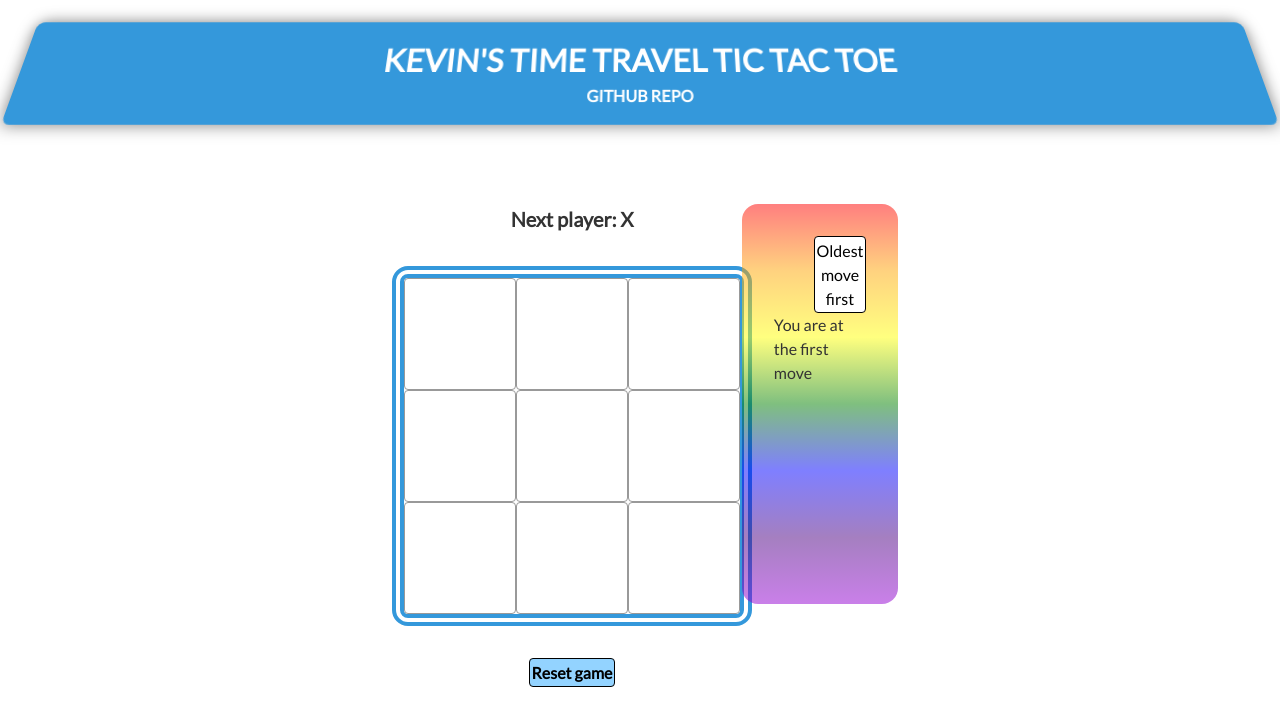
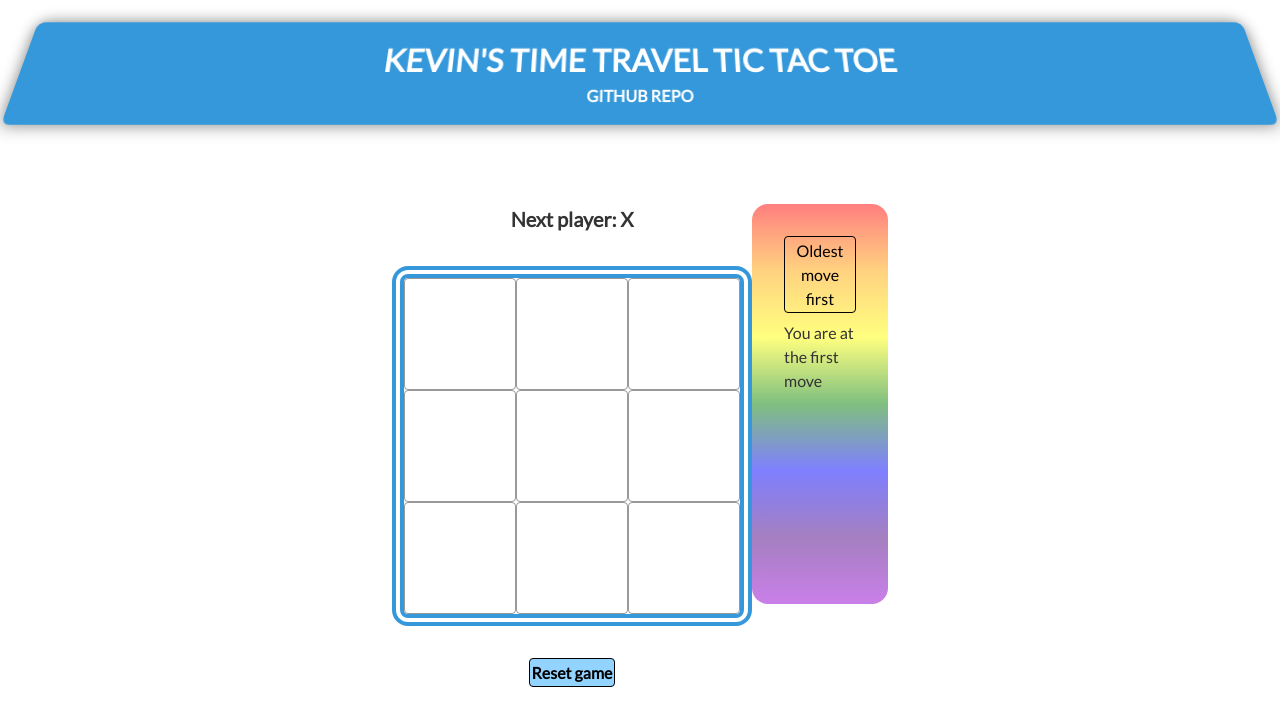
Before and after one commit to zkevinbai/tictactoe_two, a React (Create React App) app: page / in a window 1280 px wide. Shown: the top 726 px of the page. Built offline with nearby package versions, Linux system fonts and the light colour scheme.

Commit message:
button stuff

```diff
--- a/src/ticTacToe/Game.css
+++ b/src/ticTacToe/Game.css
@@ -4,6 +4,10 @@ button {
     border: 0.1rem solid black;
     border-radius: 0.25rem;
     background: white;
+}
+
+button:hover {
+    cursor: pointer;
 }
 
 .title {
@@ -92,7 +96,6 @@ button {
     /* background-color: rgba(0, 255, 255, 0.3);
     background: linear-gradient(to top,
         rgba(255, 0, 0, 0.5), rgba(255, 165, 0, 0.5), rgba(255, 255, 0, 0.5), rgba(0, 128, 0, 0.5), rgba(0, 0, 255, 0.5), rgba(75, 0, 130, 0.5), rgba(148, 0, 211, 0.5)); */
-    cursor: pointer;
     background-image: conic-gradient(from 250deg, #ff4800 10%, #dfd902 35%, #20dc68, #0092f4, #da54d8 72% 75%, #ff4800 95%);
 
     /* background-image: conic-gradient(from 0deg,
@@ -131,7 +134,6 @@ background: radial-gradient(circle at center,
 
 .reset-button:hover {
     background-color: #5fbfff;
-    cursor: pointer;
 }
 
 .move-history {
@@ -164,6 +166,12 @@ background: radial-gradient(circle at center,
     flex-direction: column-reverse !important;
 }
 
-.sort-moves {
-    margin-left: 2.5rem;
+.sort-moves-button {
+    align-self: center;
+    background-color: transparent;
+    margin-bottom: 0.5rem;
 }
+
+.sort-moves-button:hover {
+    background-color: rgba(0, 0, 0, 0.15);
+}
--- a/src/ticTacToe/MoveHistory.js
+++ b/src/ticTacToe/MoveHistory.js
@@ -10,7 +10,7 @@ function MoveHistory({
     return (
         <>
             <button
-                className='sort-moves'
+                className='sort-moves-button'
                 onClick={() => setLatestFirst(!latestFirst)}
             >
                 {latestFirst ? "Latest move first" : "Oldest move first"}
@@ -25,7 +25,12 @@ function MoveHistory({
                             {isSelected ? (
                                 move === 0 ? 'You are at the first move' : `You are at move # ${move} by ${move % 2 ? 'X' : 'O'}`
                             ) : (
-                                <button onClick={() => jumpTo(move)}>{description}</button>
+                                <button
+                                    className='history-button'
+                                    onClick={() => jumpTo(move)}
+                                >
+                                    {description}
+                                </button>
                             )}
                         </li>
                     );
```
